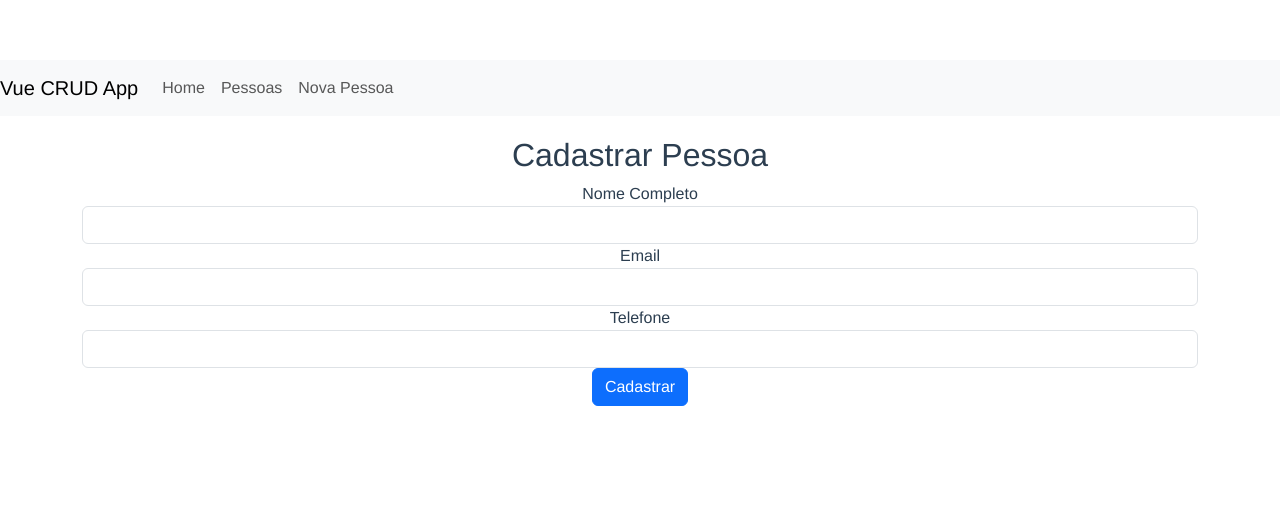
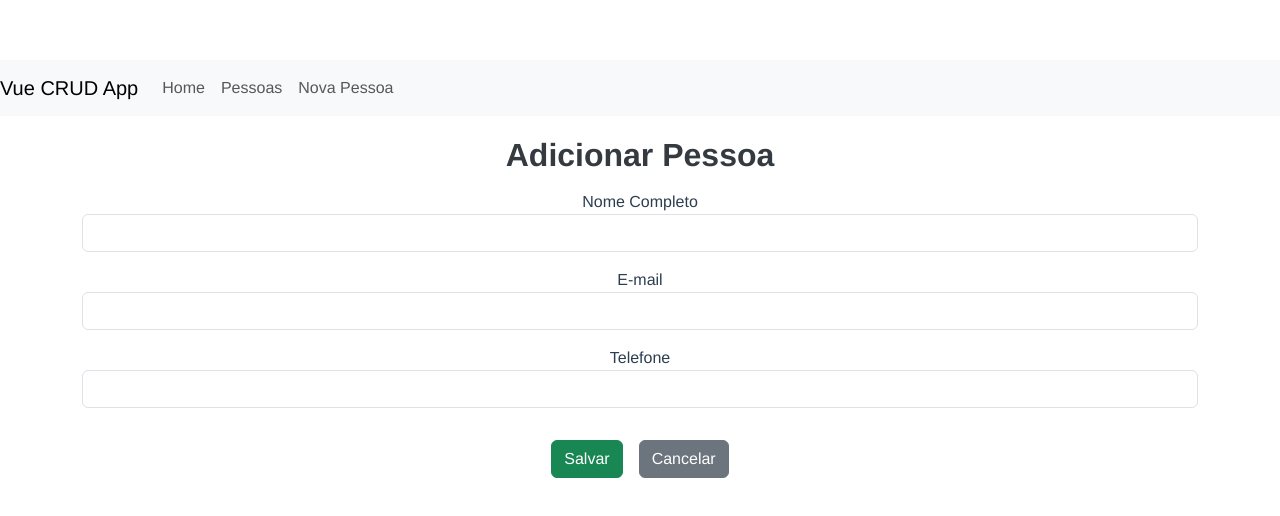
Before and after one commit to JorgeChiozzini/Atech-Test, a Vue app in the folder vue-crud-app/: page /persons/new in a window 1280 px wide. Shown: the top 516 px of the page. Built offline with nearby package versions, Linux system fonts and the light colour scheme.

Commit message:
style: page / list / form

```diff
--- a/vue-crud-app/src/components/PersonForm.vue
+++ b/vue-crud-app/src/components/PersonForm.vue
@@ -1,20 +1,21 @@
 <template>
   <div>
-    <h2>{{ isEditMode ? 'Editar Pessoa' : 'Cadastrar Pessoa' }}</h2>
+    <h1 class="title">{{ isEdit ? 'Editar Pessoa' : 'Adicionar Pessoa' }}</h1>
     <form @submit.prevent="handleSubmit">
       <div class="form-group">
         <label for="name">Nome Completo</label>
-        <input type="text" id="name" v-model="person.name" class="form-control" required />
+        <input type="text" class="form-control" v-model="person.name" required>
       </div>
       <div class="form-group">
-        <label for="email">Email</label>
-        <input type="email" id="email" v-model="person.email" class="form-control" required />
+        <label for="email">E-mail</label>
+        <input type="email" class="form-control" v-model="person.email" required>
       </div>
       <div class="form-group">
         <label for="phone">Telefone</label>
-        <input type="tel" id="phone" v-model="person.phone" class="form-control" />
+        <input type="tel" class="form-control" v-model="person.phone">
       </div>
-      <button type="submit" class="btn btn-primary">{{ isEditMode ? 'Salvar' : 'Cadastrar' }}</button>
+      <button type="submit" class="btn btn-success mt-3">Salvar</button>
+      <button type="button" class="btn btn-secondary mt-3" @click="$router.push('/persons')">Cancelar</button>
     </form>
   </div>
 </template>
@@ -23,37 +24,56 @@
 import { mapActions, mapState } from 'vuex';
 
 export default {
+  name: 'PersonForm',
   data() {
     return {
       person: {
         name: '',
         email: '',
         phone: ''
-      },
-      isEditMode: false
+      }
     };
   },
   computed: {
+    isEdit() {
+      return !!this.$route.params.id;
+    },
     ...mapState(['persons'])
   },
   methods: {
-    ...mapActions(['addPerson', 'updatePerson', 'savePersons']),
+    ...mapActions(['addPerson', 'updatePerson']),
     handleSubmit() {
-      if (this.isEditMode) {
+      if (this.isEdit) {
         this.updatePerson(this.person);
       } else {
         this.addPerson(this.person);
       }
-      this.savePersons();
       this.$router.push('/persons');
     }
   },
   created() {
-    const personId = this.$route.params.id;
-    if (personId) {
-      this.isEditMode = true;
-      this.person = this.persons.find(person => person.id === Number(personId)) || this.person;
+    if (this.isEdit) {
+      const person = this.persons.find(p => p.id === parseInt(this.$route.params.id));
+      if (person) {
+        this.person = { ...person };
+      }
     }
   }
 };
 </script>
+
+<style>
+.title {
+  font-size: 2rem;
+  font-weight: bold;
+  margin-bottom: 1rem;
+}
+
+.form-group {
+  margin-bottom: 1rem;
+}
+
+.btn {
+  margin-right: 0.5rem;
+}
+</style>
--- a/vue-crud-app/src/components/PersonList.vue
+++ b/vue-crud-app/src/components/PersonList.vue
@@ -1,39 +1,65 @@
 <template>
   <div>
-    <h2>Lista de Pessoas</h2>
+    <h1 class="title">Lista de Pessoas</h1>
+    <button class="btn btn-primary mb-3" @click="$router.push('/persons/new')">Adicionar Pessoa</button>
     <ul class="list-group">
-      <li v-for="person in persons" :key="person.id" class="list-group-item">
-        <span>{{ person.name }} - {{ person.email }}</span>
-        <button @click="viewPerson(person.id)" class="btn btn-info btn-sm">Detalhes</button>
-        <button @click="editPerson(person.id)" class="btn btn-warning btn-sm">Editar</button>
-        <button @click="deletePerson(person.id)" class="btn btn-danger btn-sm">Excluir</button>
+      <li v-for="person in persons" :key="person.id" class="list-group-item d-flex justify-content-between align-items-center">
+        <div>
+          <h5>{{ person.name }}</h5>
+          <p>{{ person.email }}</p>
+        </div>
+        <div>
+          <button class="btn btn-secondary btn-sm" @click="$router.push(`/persons/${person.id}`)">Ver Detalhes</button>
+          <button class="btn btn-info btn-sm" @click="$router.push(`/persons/${person.id}/edit`)">Editar</button>
+          <button class="btn btn-danger btn-sm" @click="deletePerson(person.id)">Excluir</button>
+        </div>
       </li>
     </ul>
   </div>
 </template>
 
 <script>
-import { mapActions, mapState } from 'vuex';
+import { mapState, mapActions } from 'vuex';
 
 export default {
+  name: 'PersonList',
   computed: {
     ...mapState(['persons'])
   },
   methods: {
-    ...mapActions(['deletePerson', 'savePersons']),
-    viewPerson(id) {
-      this.$router.push(`/persons/${id}`);
-    },
-    editPerson(id) {
-      this.$router.push(`/persons/${id}/edit`);
-    },
-    deletePerson(id) {
-      this.deletePerson(id);
-      this.savePersons();
-    }
+    ...mapActions(['deletePerson']),
   },
   created() {
     this.$store.dispatch('fetchPersons');
   }
 };
 </script>
+
+<style>
+.title {
+  font-size: 2rem;
+  font-weight: bold;
+  margin-bottom: 1rem;
+}
+
+.list-group-item {
+  background-color: #f8f9fa;
+  border: 1px solid #dee2e6;
+  border-radius: 5px;
+  margin-bottom: 0.5rem;
+}
+
+.list-group-item h5 {
+  margin: 0;
+  font-size: 1.25rem;
+}
+
+.list-group-item p {
+  margin: 0;
+  color: #6c757d;
+}
+
+.btn {
+  margin-left: 0.5rem;
+}
+</style>
--- a/vue-crud-app/src/views/HomePage.vue
+++ b/vue-crud-app/src/views/HomePage.vue
@@ -1,6 +1,7 @@
 <template>
-  <div>
-    <h1>Bem-vindo ao Vue CRUD App</h1>
+  <div class="home">
+    <h1 class="title">Bem-vindo ao Vue CRUD App</h1>
+    <p>Use o menu para navegar pelas funcionalidades do aplicativo.</p>
   </div>
 </template>
 
@@ -9,3 +10,21 @@ export default {
   name: 'HomePage'
 };
 </script>
+
+<style>
+.home {
+  text-align: center;
+  margin-top: 2rem;
+}
+
+.title {
+  font-size: 2.5rem;
+  font-weight: bold;
+  color: #343a40;
+}
+
+p {
+  font-size: 1.2rem;
+  color: #6c757d;
+}
+</style>
```
